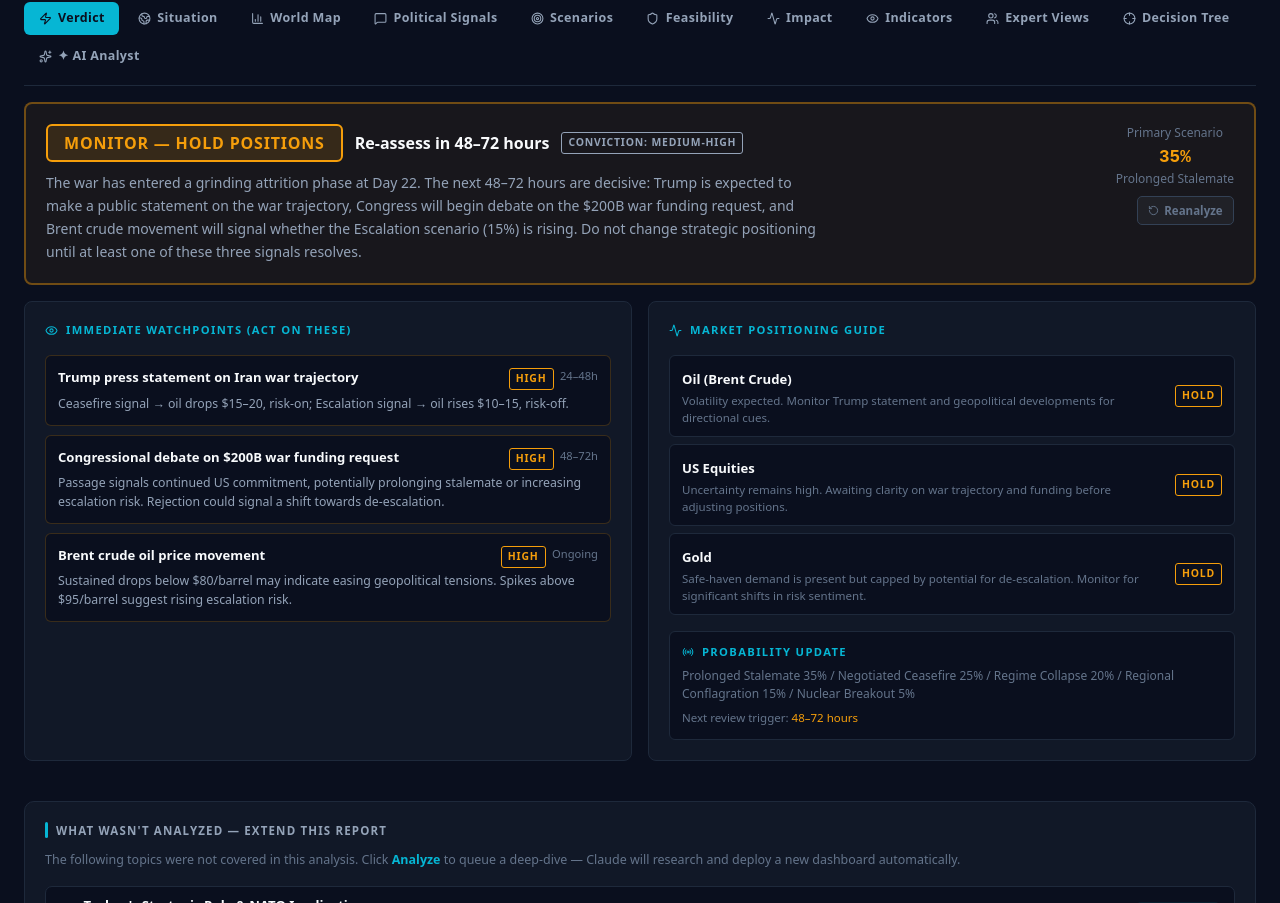
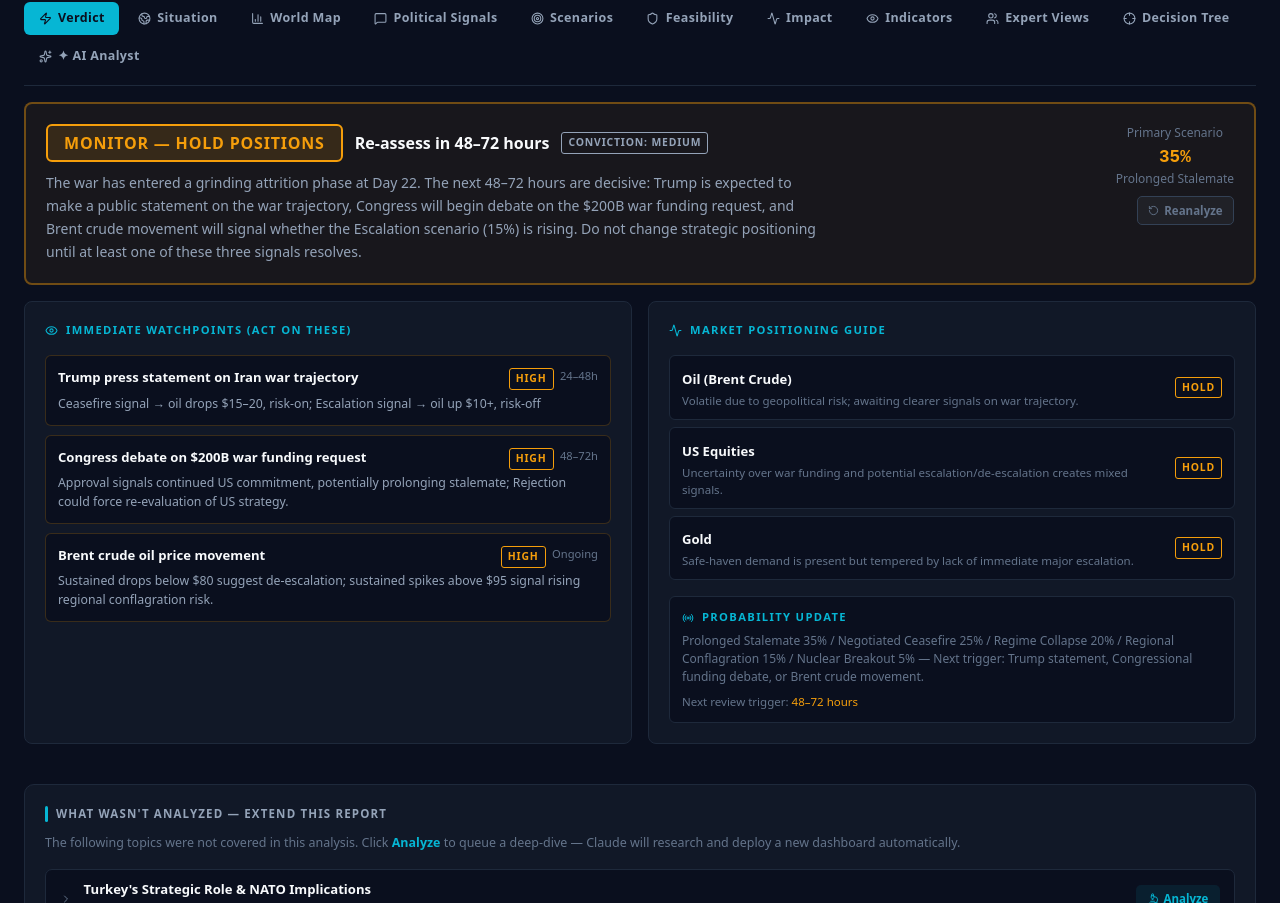
Before and after one commit to andreasbekiaris/ai-analysis, a React (Vite) app: page /geo/us-iran-war in a window 1280 px wide. Shown: the part 388-1291 px from the top of the page. Built offline with nearby package versions, Linux system fonts and the light colour scheme.

Commit message:
refactor: reanalyze — US–Iran War: Operation Epic Fury (2026-03-25)

```diff
--- a/src/dashboards/geopolitical/us-iran-war-2026-03-22.jsx
+++ b/src/dashboards/geopolitical/us-iran-war-2026-03-22.jsx
@@ -306,19 +306,19 @@ const strategicVerdict = {
     {
       signal: "Trump press statement on Iran war trajectory",
       timing: "24–48h",
-      implication: "Ceasefire signal → oil drops $15–20, risk-on; Escalation signal → oil rises $10–15, risk-off.",
+      implication: "Ceasefire signal → oil drops $15–20, risk-on; Escalation signal → oil up $10+, risk-off",
       urgency: "High",
     },
     {
-      signal: "Congressional debate on $200B war funding request",
+      signal: "Congress debate on $200B war funding request",
       timing: "48–72h",
-      implication: "Passage signals continued US commitment, potentially prolonging stalemate or increasing escalation risk. Rejection could signal a shift towards de-escalation.",
+      implication: "Approval signals continued US commitment, potentially prolonging stalemate; Rejection could force re-evaluation of US strategy.",
       urgency: "High",
     },
     {
       signal: "Brent crude oil price movement",
       timing: "Ongoing",
-      implication: "Sustained drops below $80/barrel may indicate easing geopolitical tensions. Spikes above $95/barrel suggest rising escalation risk.",
+      implication: "Sustained drops below $80 suggest de-escalation; sustained spikes above $95 signal rising regional conflagration risk.",
       urgency: "High",
     },
   ],
@@ -327,23 +327,23 @@ const strategicVerdict = {
       asset: "Oil (Brent Crude)",
       stance: "HOLD",
       color: "#f59e0b",
-      rationale: "Volatility expected. Monitor Trump statement and geopolitical developments for directional cues.",
+      rationale: "Volatile due to geopolitical risk; awaiting clearer signals on war trajectory.",
     },
     {
       asset: "US Equities",
       stance: "HOLD",
       color: "#f59e0b",
-      rationale: "Uncertainty remains high. Awaiting clarity on war trajectory and funding before adjusting positions.",
+      rationale: "Uncertainty over war funding and potential escalation/de-escalation creates mixed signals.",
     },
     {
       asset: "Gold",
       stance: "HOLD",
       color: "#f59e0b",
-      rationale: "Safe-haven demand is present but capped by potential for de-escalation. Monitor for significant shifts in risk sentiment.",
+      rationale: "Safe-haven demand is present but tempered by lack of immediate major escalation.",
     },
   ],
-  probabilityUpdate: "Prolonged Stalemate 35% / Negotiated Ceasefire 25% / Regime Collapse 20% / Regional Conflagration 15% / Nuclear Breakout 5%",
-  conviction: "Medium-High",
+  probabilityUpdate: "Prolonged Stalemate 35% / Negotiated Ceasefire 25% / Regime Collapse 20% / Regional Conflagration 15% / Nuclear Breakout 5% — Next trigger: Trump statement, Congressional funding debate, or Brent crude movement.",
+  conviction: "Medium",
   nextReview: "48–72 hours",
 }
 
```
